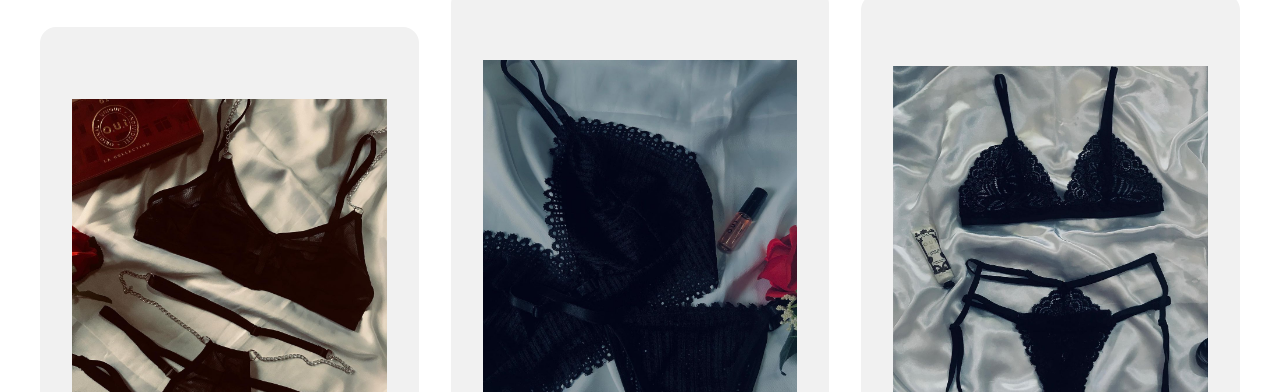
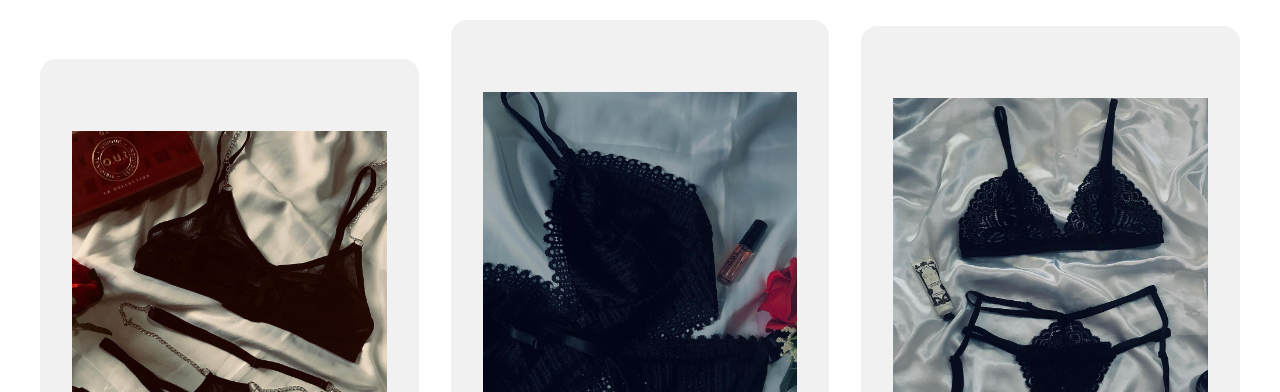
Before and after one commit to yaknayshvydshe/vermelhocelestial, a plain HTML site: page app/pages/shopping.html in a window 1280 px wide. Shown: the part 87-479 px from the top of the page. Drawn offline with nearby package versions, Linux system fonts and the light colour scheme.

```diff
--- a/app/src/css/shopping.css
+++ b/app/src/css/shopping.css
@@ -80,7 +80,7 @@ a{
     padding: 1.5rem 2rem;
     border-radius: 1rem;
     overflow: hidden;
-    bottom: 64px;
+    bottom: 32px;
 }
 article:nth-child(1){
     background-color: var(--first-color);
```
